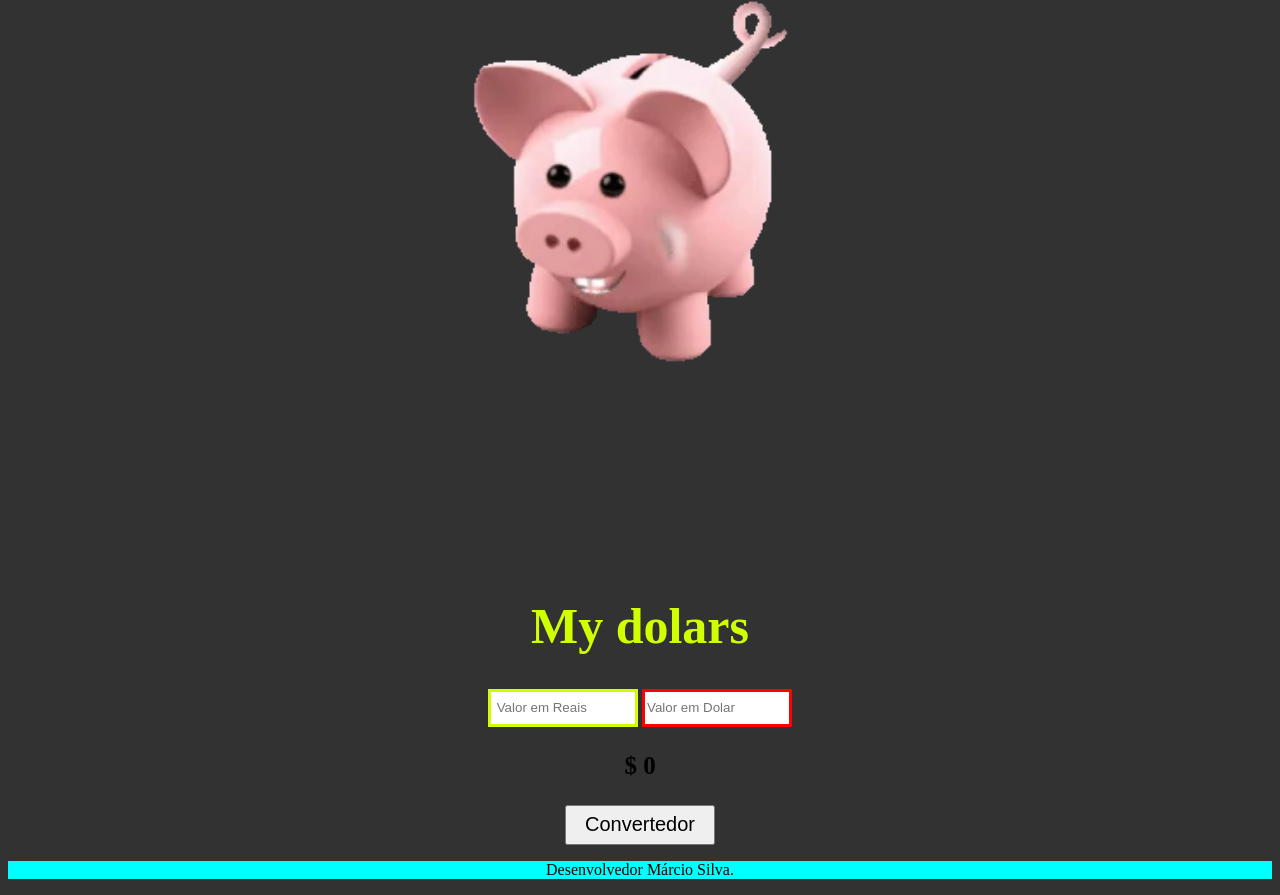
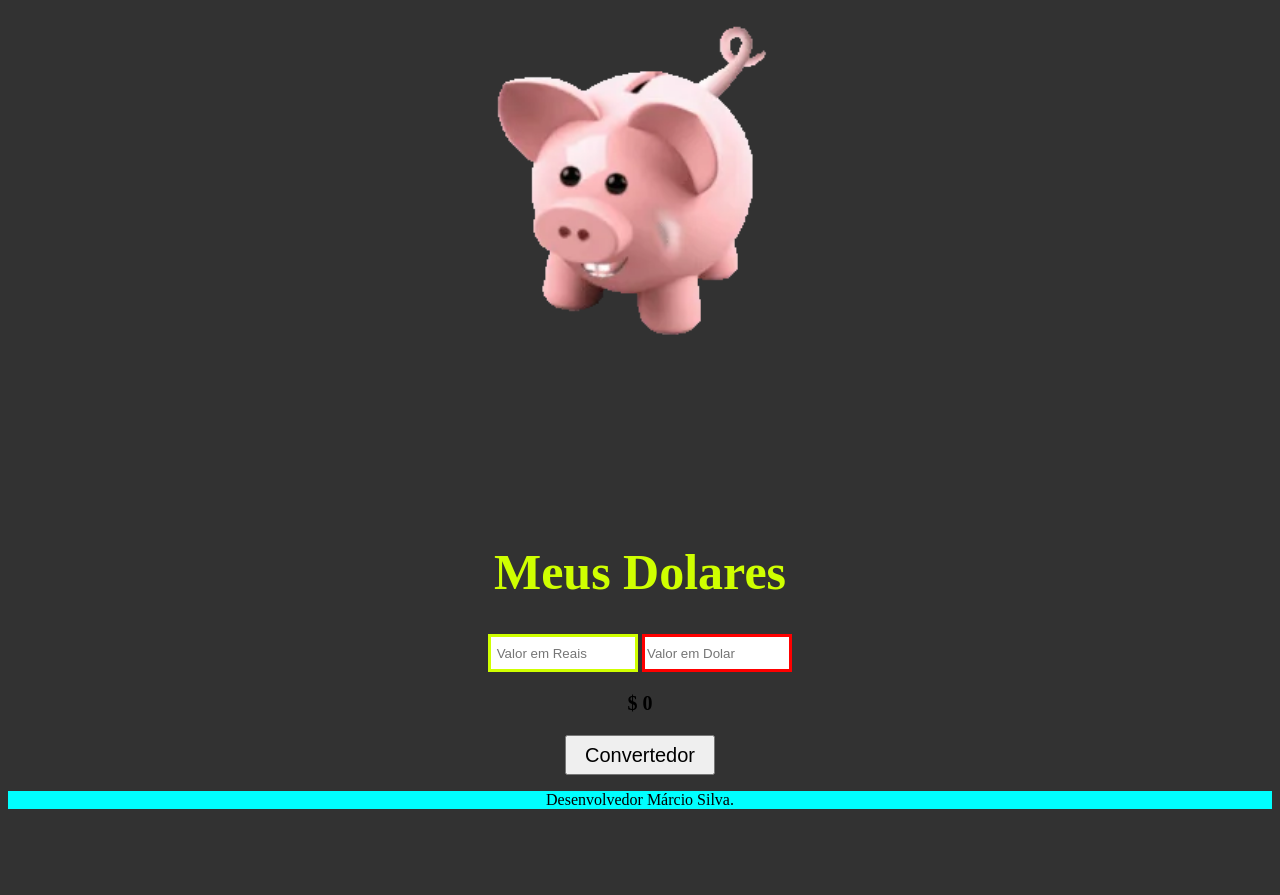
Before and after one commit to marciocapendeli/Dolar, a plain HTML site: page index.html in a window 1280 px wide. Shown: the part 333-1228 px from the top of the page. After the commit the page ends 1158 px from the top, so only its background shows below. Drawn offline with Linux system fonts and the light colour scheme.

Commit message:
modificaçoes ok!

```diff
--- a/index.html
+++ b/index.html
@@ -12,8 +12,9 @@
 
 <body>
     <main>
+        <h1 style="color: white;">Vamos verificar seus Dolares?</h1>
         <img class="porquinho" src="./img/porquinho.png" alt="imagem do porquinho">
-        <h1 class="titulo">My dolars</h1>
+        <h1 class="titulo">Meus Dolares</h1>
         <div>
             <input class="real" type="number" placeholder=" Valor em Reais">
             <input class="dolar" placeholder="Valor em Dolar">
--- a/style.css
+++ b/style.css
@@ -8,11 +8,11 @@ body {
     font-size: 50px;
 }
 .porquinho{
-    width:70%;
+    width:60%;
 }
 .paragrafo{
     font-weight: bold;
-    font-size: 25px;
+    font-size: 20px;
 }
 .real {
     border: 3px solid #cfff00;
```
Also changed, not shown: img/dolar.gif (added).
